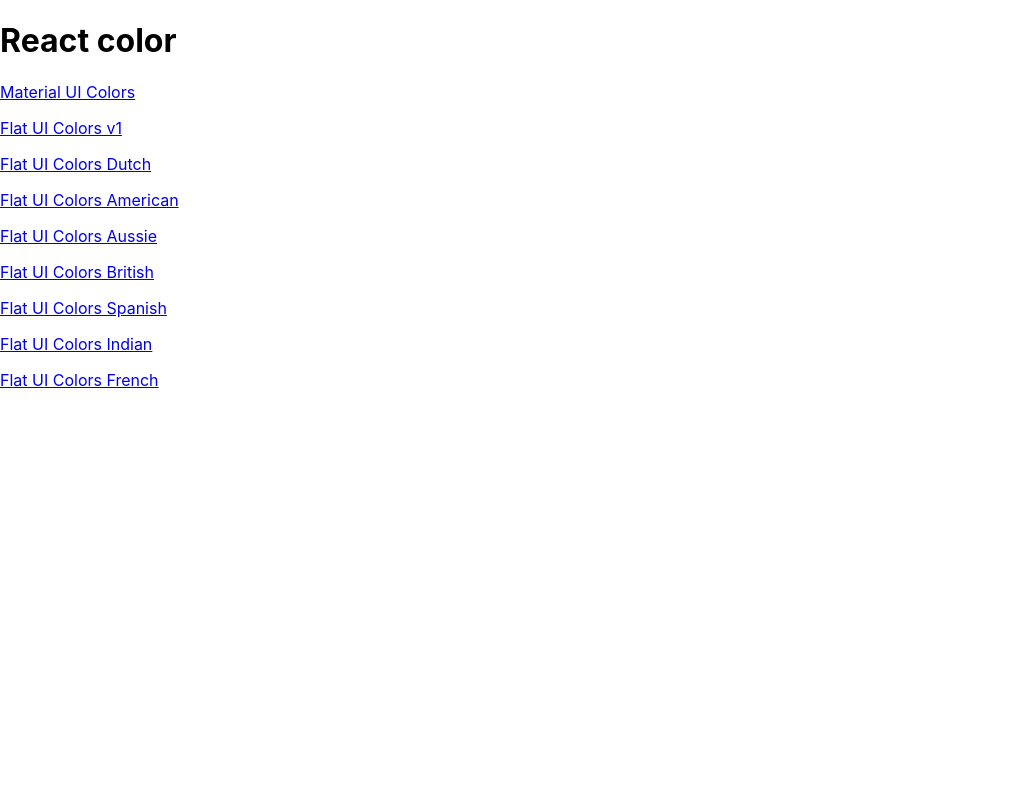
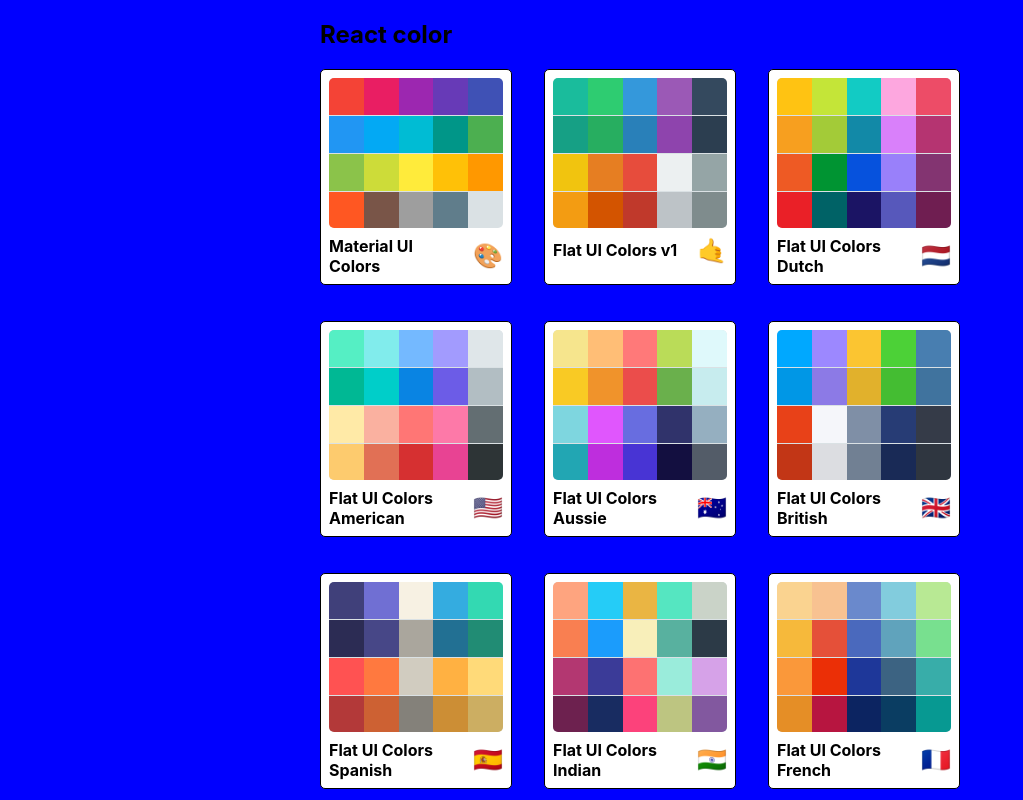
Before and after one commit to Mo2024/react-color-app, a React (Create React App) app: page / in a window 1280 px wide. Shown: the whole page, without its empty margins (0-1023 px from the left). Built offline with nearby package versions, Linux system fonts and the light colour scheme.

Commit message:
MiniPalette kinda finished

```diff
--- a/package.json
+++ b/package.json
@@ -8,6 +8,7 @@
     "@material-ui/core": "^4.12.4",
     "@material-ui/icons": "^4.11.3",
     "@mui/material": "^5.8.4",
+    "@mui/styles": "^5.8.4",
     "@testing-library/jest-dom": "^5.16.4",
     "@testing-library/react": "^13.3.0",
     "@testing-library/user-event": "^13.5.0",
--- /dev/null
+++ b/src/MiniPalette.js
@@ -0,0 +1,63 @@
+import React from "react";
+import { withStyles } from "@mui/styles"
+
+const styles = {
+    root: {
+        backgroundColor: "white",
+        border: "1px solid black",
+        borderRadius: "5px",
+        padding: "0.5rem",
+        position: "relative",
+        overflow: "hidden",
+        paddingBottom: "2rem",
+        "&:hover": {
+            cursor: "pointer"
+        }
+    },
+    colors: {
+        backgroundColor: "#dae1e4",
+        height: "150px",
+        width: "100%",
+        borderRadius: "5px",
+        overflow: "hidden"
+    },
+    title: {
+        display: "flex",
+        justifyContent: "space-between",
+        alignItems: "center",
+        margin: "0",
+        color: "black",
+        paddingTop: "0.5rem",
+        fontSize: "1rem",
+        position: "relative"
+    },
+    emoji: {
+        marginLeft: "0.5rem",
+        fontSize: "1.5rem"
+    },
+    miniColor: {
+        height: "25%",
+        width: "20%",
+        display: "inline-block",
+        margin: "0 auto",
+        position: "relative",
+        marginBottom: "-3.5px"
+    }
+};
+
+function MiniPalette(props) {
+    const { classes, paletteName, emoji, colors } = props;
+    const miniColorBoxes = colors.map(color => (
+        <div key={color.name} className={classes.miniColor} style={{ backgroundColor: color.color }}></div>
+    ))
+    return (
+        <div className={classes.root}>
+            <div className={classes.colors}>
+                {miniColorBoxes}
+            </div>
+            <h5 className={classes.title}>{paletteName} <span className={classes.emoji}>{emoji}</span></h5>
+        </div>
+    )
+}
+
+export default withStyles(styles)(MiniPalette);
--- a/src/PaletteList.js
+++ b/src/PaletteList.js
@@ -1,17 +1,56 @@
 import React from 'react';
 import { Link } from 'react-router-dom';
+import MiniPalette from './MiniPalette';
+import { withStyles } from "@mui/styles"
+
+const styles = {
+    root: {
+        backgroundColor: "blue",
+        height: "100vh",
+        display: "flex",
+        alignItems: "flex-start",
+        justifyContent: "center"
+    },
+    container: {
+        width: "50%",
+        display: "flex",
+        alignItems: "flex-start",
+        flexDirection: "column",
+        flexWrap: "wrap"
+    },
+    nav: {
+        display: "flex",
+        width: "100%",
+        justifyContent: "space-between"
+    },
+    palettes: {
+        boxSizing: "border-box",
+        width: "100%",
+        display: "grid",
+        gridTemplateColumns: "repeat(3, 30%)",
+        gridGap: "5%"
+    }
+};
 
 function PaletteList(props) {
+    const { classes } = props;
+
     return (
-        <div>
-            <h1>React color</h1>
-            {props.palettes.map(p => (
-                <p>
-                    <Link to={`/palette/${p.id}`}>{p.paletteName}</Link>
-                </p>
-            ))}
+        <div className={classes.root}>
+            <div className={classes.container}>
+                <nav className={classes.nav}>
+                    <h1>React color</h1>
+                </nav>
+
+                <div className={classes.palettes}>
+                    {props.palettes.map(p => (
+                        //     <Link to={`/palette/${p.id}`}>{p.paletteName}</Link>
+                        <MiniPalette {...p} />
+                    ))}
+                </div>
+            </div>
         </div>
     );
 };
 
-export default PaletteList;
+export default withStyles(styles)(PaletteList);
```
Also changed, not shown: 1 other file (tests, documents, lock files or other folders).
